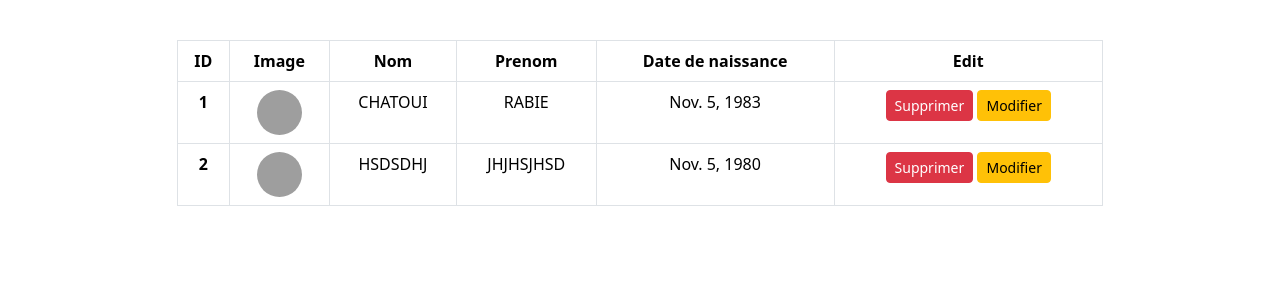
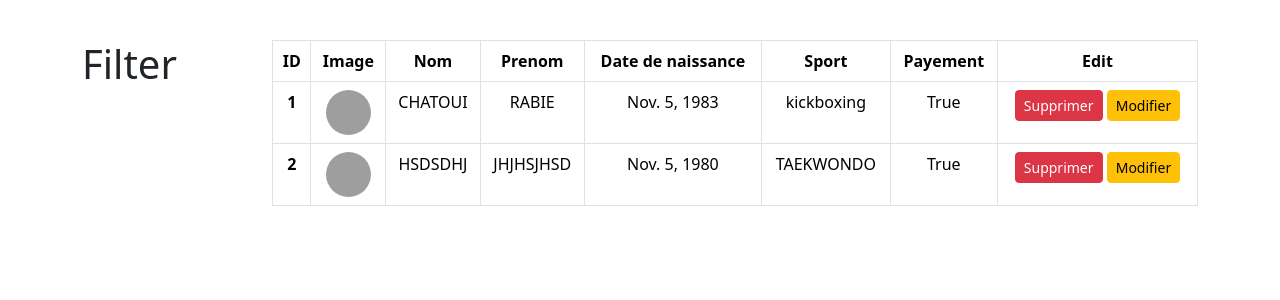
Before and after one commit to rabi3e/gymapp, a Django app: page /adherent/ in a window 1280 px wide. Shown: the part 56-356 px from the top of the page. Run offline with Django 4.2, Linux system fonts and the light colour scheme; data comes from the database, SQL or seed files in the repository; both versions use the stored data as it was after the commit; some libraries are stand-ins or nearby versions; grey boxes are pictures that could not be loaded.

Commit message:
update adherent liste

```diff
--- a/src/sport/models.py
+++ b/src/sport/models.py
@@ -3,6 +3,17 @@ from django.contrib.auth.models import User
 from django.utils.translation import gettext as _
 
 # Create your models here.
+
+class Sport(models.Model):
+    nom = models.CharField(_("Decipline"), max_length=50)
+    jour = models.CharField(_("Jour"), max_length=150)
+    prix = models.FloatField(_("Prix"))
+
+    def __str__(self):
+        return self.nom
+    class Meta:
+        verbose_name = 'Sport'
+        verbose_name_plural = 'Sports'
 
 class Adherent(models.Model):
     SEX_TYPE = [
@@ -15,7 +26,7 @@ class Adherent(models.Model):
     sexe = models.CharField(_("Sexe"), max_length=1, choices= SEX_TYPE)
     dte_naissance = models.DateField(_("Date de Naissance"), auto_now=False, auto_now_add=False)
     creation_dte = models.DateTimeField(_("Date d'enregistrement"),auto_now_add=True)
-    save_by = models.ForeignKey(User, verbose_name=_(""), related_name='adherentuser' ,on_delete=models.PROTECT)
+    save_by = models.ForeignKey(User, verbose_name=_("Createur"), related_name='adherentuser' ,on_delete=models.PROTECT)
     image = models.ImageField(_("Image"), upload_to='Adherents_image',null=True,blank=True)
     adresse = models.CharField(_("Adresse"), max_length=700)
     ville = models.CharField(_("Ville"), max_length=100)
@@ -23,6 +34,10 @@ class Adherent(models.Model):
     tel = models.CharField(_("Téléphone"), max_length=10)
     acte_naissance = models.ImageField(_("Acte de Naissance"), upload_to='Adherents_acte',null=True,blank=True)
     cin = models.ImageField(_("CIN"),upload_to='Adherents_cin',null=True,blank=True)
+    sport = models.ForeignKey(Sport,verbose_name=_("Sport"),on_delete=models.SET_NULL,null=True,blank=True)
+    payement = models.BooleanField(default=True)
+
+
 
 
     def __str__(self):
@@ -32,16 +47,7 @@ class Adherent(models.Model):
         verbose_name = 'Adherent'
         verbose_name_plural = 'Adherents'
 
-class Sport(models.Model):
-    nom = models.CharField(_("Decipline"), max_length=50)
-    jour = models.CharField(_("Jour"), max_length=150)
-    prix = models.FloatField(_("Prix"))
 
-    def __str__(self):
-        return self.nom
-    class Meta:
-        verbose_name = 'Sport'
-        verbose_name_plural = 'Sports'
 
 
 class Abonement(models.Model):
--- a/src/sport/templates/sport/adherent_list.html
+++ b/src/sport/templates/sport/adherent_list.html
@@ -6,8 +6,12 @@
     <br>
 
     <br>
+
     <div class="container ">
         <div class="row justify-content-md-center">
+            <div class="col-md">
+                <h1>Filter</h1>
+            </div>
             <div class="col col-md-10 text-center">
                 <table class ="table table-bordered">
                 <thead>
@@ -17,6 +21,8 @@
                             <th scope="col">Nom</th>
                             <th scope="col">Prenom</th>
                             <th scope="col">Date de naissance</th>
+                            <th scope="col">Sport</th>
+                            <th scope="col">Payement</th>
                             <th scope="col">Edit</th>
 
                         </tr>
@@ -31,6 +37,8 @@
                                 <td>{{object.nom}}</td>
                                 <td>{{object.prenom}}</td>
                                 <td>{{object.dte_naissance}}</td>
+                                <td>{{object.sport}}</td>
+                                <td>{{object.payement}}</td>
                                 <td>
                                 <button type="button" class="btn btn-danger btn-sm">Supprimer</button>
                                 <button type="button" class="btn btn-warning btn-sm">Modifier</button>
```
Also changed, not shown: src/db.sqlite3, src/sport/migrations/0006_adherent_sport_alter_adherent_save_by.py (added), src/sport/migrations/0007_adherent_payement.py (added).
